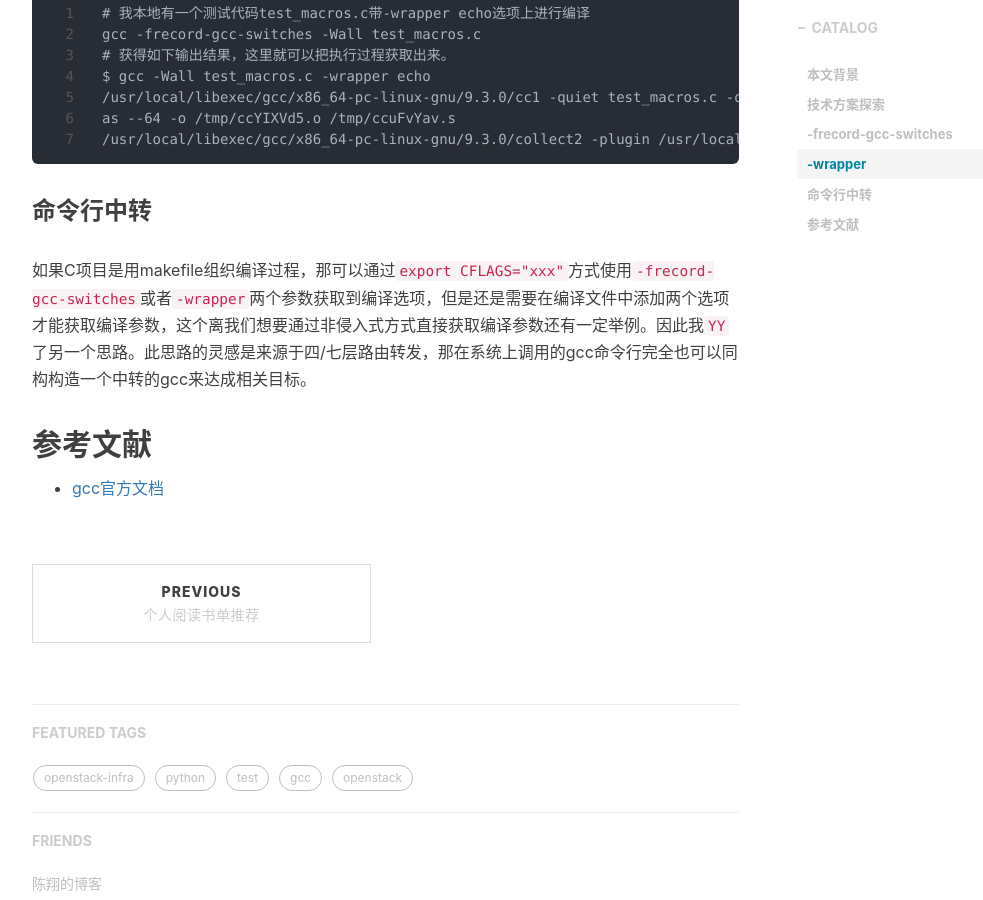
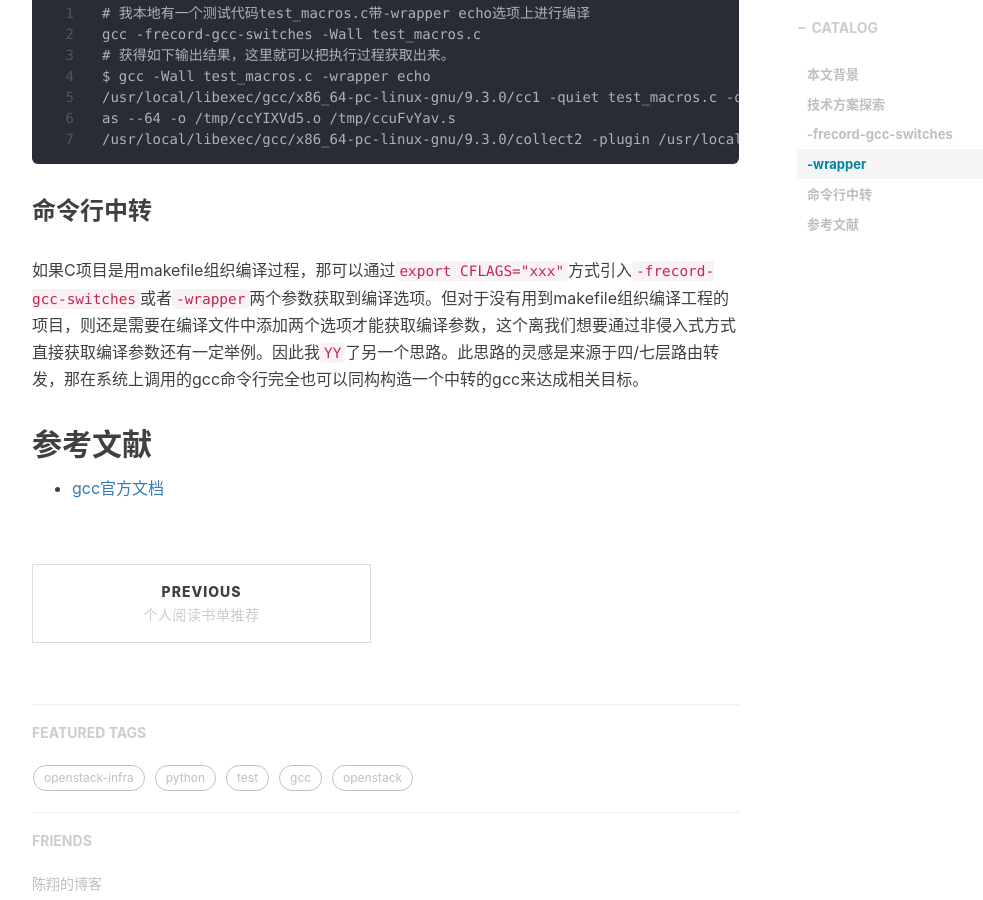
Before and after one commit to shihai1991/shihai1991.github.io, a Jekyll site: the page built from _posts/2021-12-09-非侵入式获取gcc编译选项.md, in a window 1280 px wide and 900 px high, scrolled down 1638 px. Shown: the whole window, without its empty margins (233-1216 px from the left). Built offline with Jekyll 4.4.1, drawn with Linux system fonts in a browser that asks for light colours; nearby versions of some CDN libraries; comment, search, counter and statistics services are not loaded.

Commit message:
Update 2021-12-09-非侵入式获取gcc编译选项.md

````diff
--- a/_posts/2021-12-09-非侵入式获取gcc编译选项.md
+++ b/_posts/2021-12-09-非侵入式获取gcc编译选项.md
@@ -57,7 +57,7 @@ as --64 -o /tmp/ccYIXVd5.o /tmp/ccuFvYav.s
 ```
 
 ### 命令行中转
-如果C项目是用makefile组织编译过程，那可以通过`export CFLAGS="xxx"`方式使用`-frecord-gcc-switches`或者`-wrapper`两个参数获取到编译选项，但是还是需要在编译文件中添加两个选项才能获取编译参数，这个离我们想要通过非侵入式方式直接获取编译参数还有一定举例。因此我`YY`了另一个思路。此思路的灵感是来源于四/七层路由转发，那在系统上调用的gcc命令行完全也可以同构构造一个中转的gcc来达成相关目标。
+如果C项目是用makefile组织编译过程，那可以通过`export CFLAGS="xxx"`方式引入`-frecord-gcc-switches`或者`-wrapper`两个参数获取到编译选项。但对于没有用到makefile组织编译工程的项目，则还是需要在编译文件中添加两个选项才能获取编译参数，这个离我们想要通过非侵入式方式直接获取编译参数还有一定举例。因此我`YY`了另一个思路。此思路的灵感是来源于四/七层路由转发，那在系统上调用的gcc命令行完全也可以同构构造一个中转的gcc来达成相关目标。
 
 ## 参考文献
 - [gcc官方文档](https://man7.org/linux/man-pages/man1/gcc.1.html)
````
